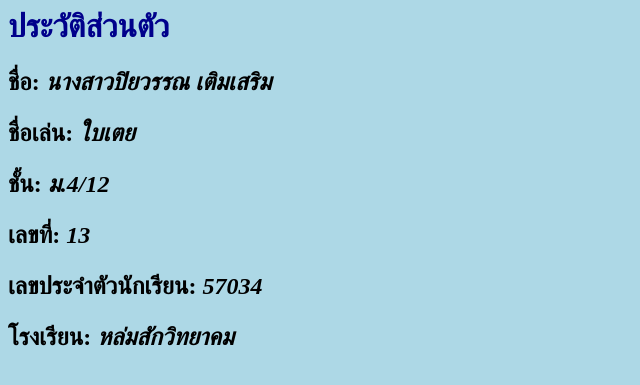
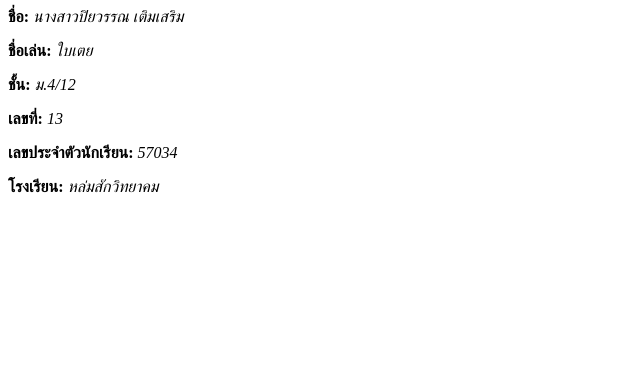
Before and after one commit to piyawan11/mywebsite, a PHP site: page /page1.php in a window 1280 px wide. Shown: the top 385 px of the page, without its empty margins (0-640 px from the left). Run offline with PHP 8.4, Linux system fonts and the light colour scheme.

Commit message:
Update page1.php

```diff
--- a/page1.php
+++ b/page1.php
@@ -2,9 +2,6 @@
   <head>
     <title>page1</title>
   </head>
-  <body bgcolor="lightblue">
-    <h1 style="color:darkblue;">ประวัติส่วนตัว</h1>
-    <h2>
       <p><b>ชื่อ:</b> <i>นางสาวปิยวรรณ เติมเสริม</i></p>
       <p><b>ชื่อเล่น:</b> <i>ใบเตย</i></p>
       <p><b>ชั้น:</b> <i>ม.4/12</i></p>
```
